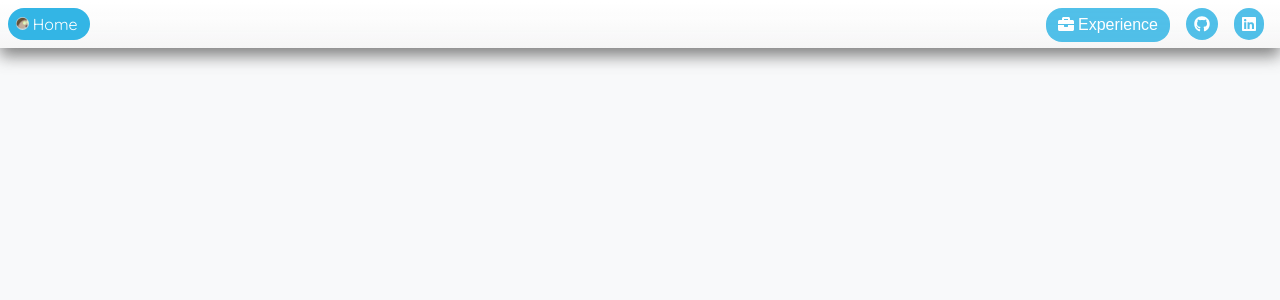
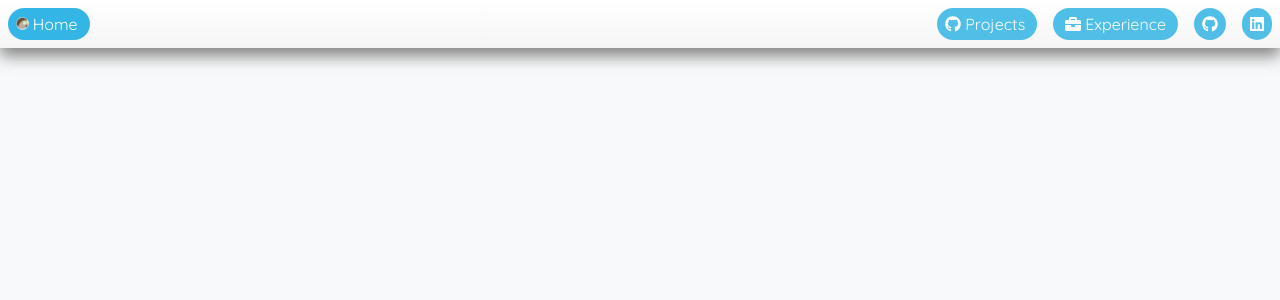
Before and after one commit to ppak10-archives/portfolio-old, a React app in the folder client/: page /home in a window 1280 px wide. Shown: the top 300 px of the page. Built offline with nearby package versions, Linux system fonts and the light colour scheme.

Commit message:
Navbar Refactor
Commit refactors a portion of the navbar to work better with less.

```diff
--- a/client/src/components/NavBar.jsx
+++ b/client/src/components/NavBar.jsx
@@ -9,40 +9,47 @@ const Navbar = () => (
       <span className = "button-text">Home</span>
     </NavLink>
     <ul className = "navbar-list">
+      <li className = "navbar-button">
+        <NavLink className = "navbar-link" to = "/work">
+          <FontAwesomeIcon icon = {['fab', 'github']} />
+          <span className = "button-text">Projects</span>
+        </NavLink>
+      </li>
       <li className = "navbar-dropdown">
-        <button className = "navbar-dropdown-button"
-          to = "/experience">
+        <a className = "navbar-button">
           <FontAwesomeIcon className = "button-icon" icon = "briefcase" />
           <span className = "button-text">Experience</span>
-        </button>
-        <div className = "navbar-dropdown-content">
+        </a>
+        <ul className = "navbar-dropdown-content">
+          <li className = "navbar-button">
             <NavLink className = "navbar-link" to = "/work">
-            <FontAwesomeIcon className = "button-icon" icon = "code" />
+              <FontAwesomeIcon icon = "code" />
               <span className = "button-text">Work</span>
             </NavLink>
+          </li>
+          <li className = "navbar-button">
             <NavLink className = "navbar-link" to = "/research">
-            <FontAwesomeIcon className = "button-icon" icon = "flask" />
+              <FontAwesomeIcon icon = "flask"  />
               <span className = "button-text">Research</span>
             </NavLink>
+          </li>
+          <li className = "navbar-button">
             <NavLink className = "navbar-link" to = "/education">
-            <FontAwesomeIcon
-              className = "button-icon"
-              icon = "graduation-cap" />
+              <FontAwesomeIcon icon = "graduation-cap" />
               <span className = "button-text">Education</span>
             </NavLink>
-        </div>
           </li>
-      <li className = "navbar-list-item">
-        <a className = "navbar-link"
-          target = "_blank"
+        </ul>
+      </li>
+      <li className = "navbar-button">
+        <a className = "navbar-link" target = "_blank"
           rel = "noopener noreferrer"
           href = "https://www.github.com/ppak10">
           <FontAwesomeIcon icon = {['fab', 'github']} />
         </a>
       </li>
-      <li className = "navbar-list-item">
-        <a className = "navbar-link"
-          target = "_blank"
+      <li className = "navbar-button">
+        <a className = "navbar-link" target = "_blank"
           rel = "noopener noreferrer"
           href = "http://www.linkedin.com/in/ppak10">
           <FontAwesomeIcon icon = {['fab', 'linkedin']} />
--- a/client/src/stylesheets/components/navbar.less
+++ b/client/src/stylesheets/components/navbar.less
@@ -1,14 +1,14 @@
 /* Navigation Bar Constants */
 
 @navbar-top-color: rgba(255, 255, 255, 1);
-@navbar-middle-bottom-color: rgba(245, 245, 245, 0.8);
+@navbar-middle-bottom-color: rgba(245, 245, 245, 1);
 @navbar-middle-top-color: rgba(200, 200, 200, 0.7);
 @navbar-bottom-color: rgba(150, 150, 150, 0.6);
 
 @navbar-item-color: @bs-cyan;
 @navbar-item-active-color: @bs-cyan-dark;
-@navbar-link-color: @bs-white;
-@navbar-link-color-hover: @bs-black;
+@navbar-button-color: @bs-white;
+@navbar-button-color-hover: @bs-black;
 
 @navbar-height: 3rem;
 @navbar-margin: 0.5em;
@@ -27,7 +27,7 @@
   position: fixed;
   top: 0;
   transition: @default-transition-time;
-  z-index: 2;
+  z-index: 999;
 }
 
 .navbar:hover {
@@ -35,14 +35,14 @@
 }
 
 .navbar-brand {
+  background-color: @navbar-item-color;
+  border-radius: @default-border-radius;
+  color: @navbar-button-color;
   display: inline-block;
-  border-radius: @default-border-radius;
-  background-color: @navbar-item-color;
-  color: @navbar-link-color;
+  margin: @navbar-margin;
+  padding: @button-padding;
   text-decoration: none;
   transition: @default-transition-time;
-  padding: @button-padding;
-  margin: @navbar-margin;
 }
 
 .navbar-brand-icon {
@@ -54,65 +54,53 @@
 
 .navbar-list {
   float: right;
-  margin: @navbar-margin;
   list-style-type: none;
-  overflow: hidden;
+  margin: 0;
+  margin-top: @navbar-margin;
 }
 
-.navbar-list-item {
-  float: left;
+.navbar-button {
   background-color: @navbar-item-color;
   border-radius: @default-border-radius;
-  opacity: @default-opacity;
-  transition: @default-transition-time;
-
+  box-sizing: content-box;
   cursor: pointer;
+  float: left;
+  margin: 0;
   margin-left: @navbar-margin;
   margin-right: @navbar-margin;
+  opacity: @default-opacity;
   padding: @button-padding;
+  font-size: 1rem;
+  transition: @default-transition-time;
+}
+
+.navbar-link {
+  color: @navbar-button-color;
   text-decoration: none;
-  .navbar-link {
-    color: @navbar-link-color;
-  }
 }
 
 .navbar-brand:hover,
-.navbar-list-item:hover {
+.navbar-button:hover {
   opacity: 1;
   box-shadow: @default-box-shadow;
-  color: @navbar-link-color-hover;
-  .navbar-link {
-    color: inherit;
-  }
+  color: @navbar-button-color-hover;
 }
 
 .navbar-brand:active,
-.navbar-list-item:active {
+.navbar-button:active {
   background-color: @navbar-item-active-color;
 }
 
 /* Dropdown */
 
-.navbar-dropdown-button {
-  background-color: @navbar-item-color;
-  border-radius: @default-border-radius;
-  color: @navbar-link-color;
-  cursor: pointer;
-  display:inline-block;
-  margin: 0;
-  margin-left: 0.25em;
-  margin-bottom: 0.4em;
-  padding: @button-padding;
-  opacity: @default-opacity;
-  text-decoration: none;
-  transition: @default-transition-time;
-}
-
 .navbar-dropdown {
+  box-sizing: border-box;
   display: inline-block;
   float: left;
-  margin-left: @navbar-margin;
-  margin-right: @navbar-margin;
+  position: relative;
+  .navbar-button {
+    color: @navbar-button-color;
+  }
 }
 
 .navbar-dropdown-content {
@@ -120,40 +108,39 @@
   border-bottom-left-radius: @default-border-radius;
   border-bottom-right-radius: @default-border-radius;
   display: none;
-  padding: @button-padding;
   position: absolute;
-  z-index: 1;
+  top: 100%;
 }
 
 .navbar-dropdown:hover {
-  display: block;
-  .navbar-dropdown-button {
+  .navbar-button {
     opacity: 1;
     box-shadow: @default-box-shadow;
-    color: @navbar-link-color-hover;
+    color: @navbar-button-color-hover;
+    margin-bottom: @navbar-margin;
   }
   .navbar-dropdown-content {
     box-shadow: @navbar-box-shadow;
-    display: inherit;
-    .navbar-link {
+    display: block;
+    .navbar-button {
       opacity: @default-opacity;
       background-color: @navbar-item-color;
       border-radius: @default-border-radius;
-      color: @navbar-link-color;
+      box-shadow: none;
+      color: @navbar-button-color;
       display: inherit;
       margin-bottom: @navbar-margin;
       margin-top: @navbar-margin;
       padding: @button-padding;
       text-align: center;
-      text-decoration: none;
       transition: @default-transition-time;
     }
-    .navbar-link:hover {
+    .navbar-button:hover {
       opacity: 1;
       box-shadow: @default-box-shadow;
-      color: @navbar-link-color-hover;
+      color: @navbar-button-color-hover;
     }
-    .navbar-link:active {
+    .navbar-button:active {
       background-color: @navbar-item-active-color;
     }
   }
--- a/client/src/stylesheets/constants/colors.less
+++ b/client/src/stylesheets/constants/colors.less
@@ -1,4 +1,6 @@
-/* Colors */
+/* Color Constants
+Color variables set for use within the entire front-end
+*/
 
 /* Bootstrap Color Constants */
 
```
Also changed, not shown: client/src/pages/Home.jsx (+0 -8 lines). Lines whose indentation alone changed are shown as unchanged.
